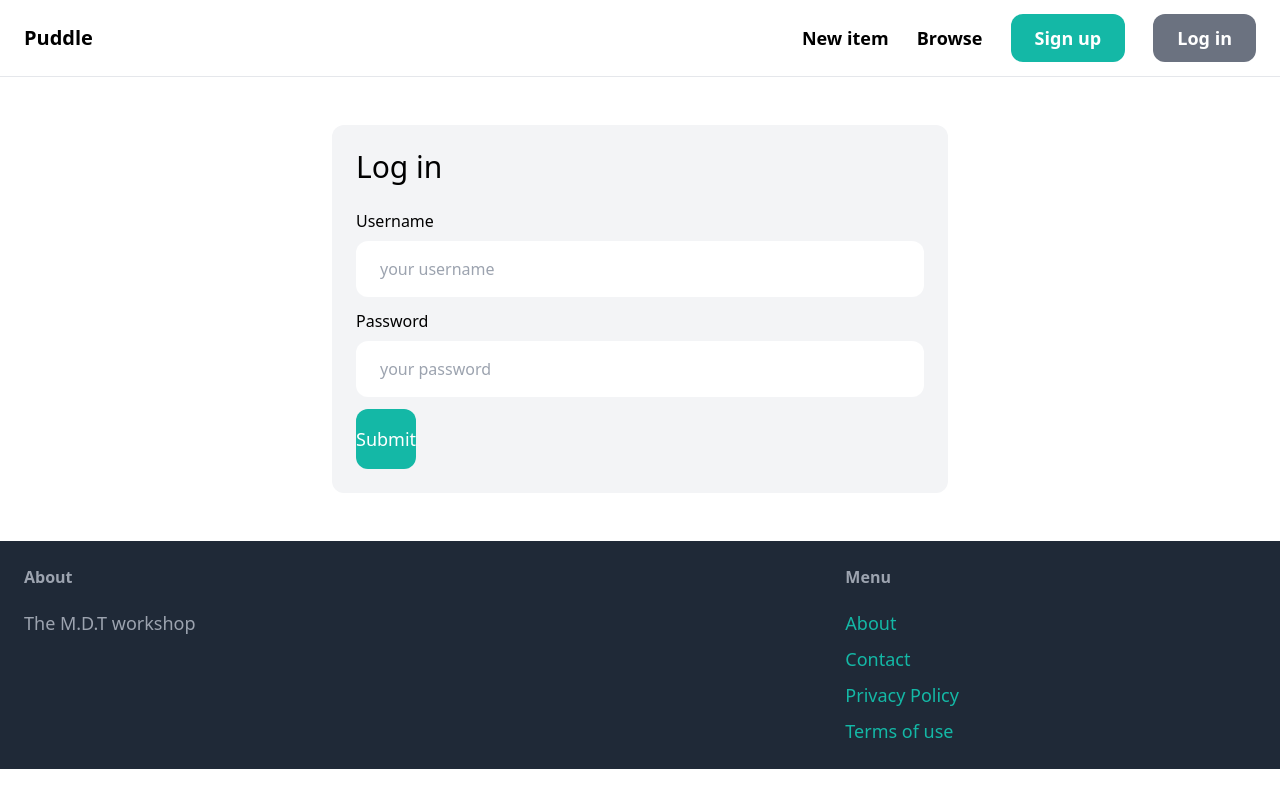
After one commit to stanley643/puddle, a Django app: page /login/ in a window 1280 px wide. The commit adds this page. Run offline with Django 4.2, Linux system fonts and the light colour scheme; some libraries are stand-ins or nearby versions.

Commit message:
login part

```diff
--- a/puddle/core/forms.py
+++ b/puddle/core/forms.py
@@ -1,7 +1,16 @@
 from django import forms
-from django.contrib.auth.forms import UserCreationForm
+from django.contrib.auth.forms import UserCreationForm, AuthenticationForm
 from django.contrib.auth.models import User
 
+class LoginForm(AuthenticationForm):
+    username = forms.CharField(widget=forms.TextInput(attrs={
+        'placeholder': 'your username',
+        'class': 'w-full py-4 px-6 rounded-xl'
+    }))
+    password = forms.CharField(widget=forms.PasswordInput(attrs={
+        'placeholder': 'your password',
+        'class': 'w-full py-4 px-6 rounded-xl'
+    }))
 class SignupForm(UserCreationForm):
     class Meta:
         model = User
--- a/puddle/core/templates/core/base.html
+++ b/puddle/core/templates/core/base.html
@@ -15,9 +15,13 @@
         <div class="space-x-6">
             <a href="#" class="text-lg font-semibold hover:text-gray-500">New item</a>
             <a href="#" class="text-lg font-semibold hover:text-gray-500">Browse</a>
-
-            <a href="{% url 'core:signup' %}" class="px-6 py-3 text-lg font-semibold bg-teal-500 text-white rounded-xl hover:bg-teal-700">Sign up</a>
-            <a href="#" class="px-6 py-3 text-lg font-semibold bg-gray-500 text-white rounded-xl hover:bg-gray-700">Log in</a>
+            {% if request.user.is_authenticated %}
+                <a href="#" class="px-6 py-3 text-lg font-semibold bg-teal-500 text-white rounded-xl hover:bg-teal-700">Inbox</a>
+                <a href="#" class="px-6 py-3 text-lg font-semibold bg-gray-500 text-white rounded-xl hover:bg-gray-700">Dashboard</a>
+            {% else %}
+                <a href="{% url 'core:signup' %}" class="px-6 py-3 text-lg font-semibold bg-teal-500 text-white rounded-xl hover:bg-teal-700">Sign up</a>
+                <a href="{% url 'core:login' %}" class="px-6 py-3 text-lg font-semibold bg-gray-500 text-white rounded-xl hover:bg-gray-700">Log in</a>
+            {% endif %}
         </div>
     </nav>
     <div class="px-6 py-6">
--- /dev/null
+++ b/puddle/core/templates/core/login.html
@@ -0,0 +1,37 @@
+{% extends "core/base.html" %}
+
+{% block title %}
+Sign up
+{% endblock %}
+
+{% block content %}
+<div class="w-1/2 my-6 mx-auto bg-gray-100 p-6 rounded-xl">
+    <h1 class="mb-6 text-3xl">Log in</h1>
+
+    <form method="POST" action=".">
+        {% csrf_token %}
+
+
+        <div class="mb-3">
+            <label class="inline-block mb-2" for="">Username</label><br>
+            {{ form.username }}
+        </div>
+        <div class="mb-3">
+            <label class="inline-block mb-2" for="">Password</label><br>
+            {{ form.password }}
+        </div>
+
+        {% if form.errors or form.non_field_errors%}
+            <div class="mb-3 p-6 bg-red-100 rounded-xl">
+                {% for field in form %}
+                    {{ field.errors }}
+                {% endfor %}
+
+                {{ form.non_field_errors }}
+            </div>
+        {% endif %}
+
+        <button class="py-4 mx8 text-lg bg-teal-500 hover:bg-teal-700 rounded-xl text-white">Submit</button>
+    </form>
+</div>
+{% endblock %}
--- a/puddle/core/urls.py
+++ b/puddle/core/urls.py
@@ -1,10 +1,13 @@
+from django.contrib.auth import views as auth_views
 from django.urls import path
 from . import views
+from .forms import LoginForm
 
 app_name = 'core'
 
 urlpatterns = [
     path('', views.index, name='index'),
     path('contact/', views.contact, name='contact'),
-    path('signup/', views.signup, name='signup')
+    path('signup/', views.signup, name='signup'),
+    path('login/', auth_views.LoginView.as_view(template_name='core/login.html', authentication_form = LoginForm), name='login')
 ]
--- a/puddle/puddle/settings.py
+++ b/puddle/puddle/settings.py
@@ -27,6 +27,9 @@ DEBUG = True
 
 ALLOWED_HOSTS = []
 
+LOGIN_URL = '/login/'
+LOGIN_REDIRECT_URL = '/'
+LOGOUT_REDIRECT_URL = '/'
 
 # Application definition
 
```
Also changed, not shown: puddle/db.sqlite3.
